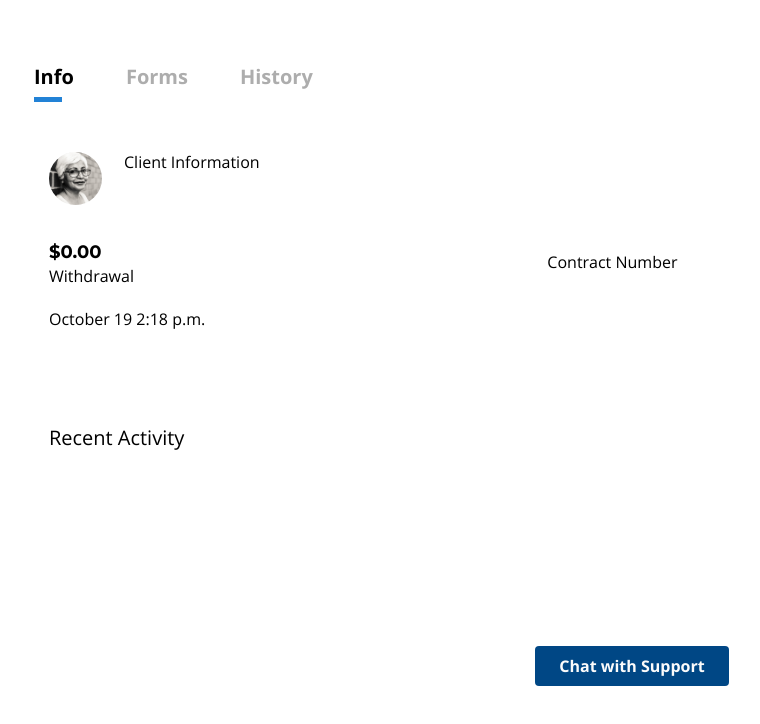
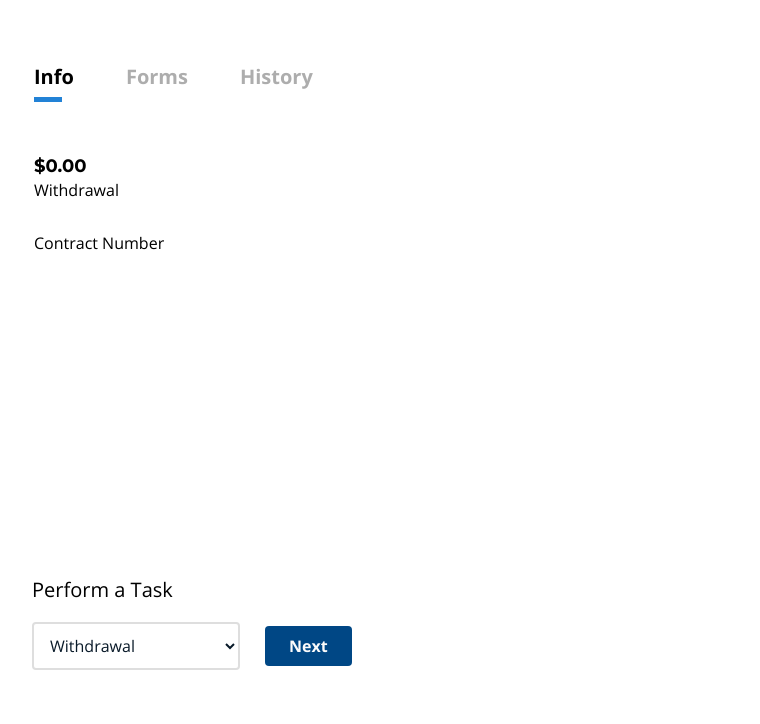
Before and after one commit to Dazzed/annuityprototype-fe, a Next.js app: page /contracts/components/rightNavContent in a window 1280 px wide. Shown: the top 724 px of the page, without its empty margins (8-768 px from the left). Built offline with nearby package versions, Linux system fonts and the light colour scheme.

Commit message:
added rightnav for ui update for contract page

```diff
--- a/pages/contracts/components/rightNavContent.js
+++ b/pages/contracts/components/rightNavContent.js
@@ -62,7 +62,7 @@ export default function RightNavContent(props) {
             role="tabpanel"
             aria-labelledby="pills-info-tab"
           >
-            <div className="row">
+            {/* <div className="row">
               <div className="col-lg-12 col-md-12 col-sm-12 col-12 align-self-center">
                 <div className="notifcation-section">
                   <div className="userPicSection-info">
@@ -73,38 +73,34 @@ export default function RightNavContent(props) {
                     <p>Client Information</p>
                   </div>
                   <div className="msg-contentsection">
-                    {/* <p>{notification.message}</p> */}
+                    {/* <p>{notification.message}</p>
                     <p></p>
                   </div>
                 </div>
               </div>
-            </div>
+            </div> */}
             <div className="row">
-              <div className="col-lg-5 col-md-5 col-sm-12 col-12 align-self-center">
+              <div className="col-lg-12 col-md-12 col-sm-12 col-12 align-self-center px-0">
                 <div className="client-information-section-info">
                   <h6>{numeral(contract.value).format("$0,0.00")}</h6>
                   <p>Withdrawal</p>
                 </div>
-              </div>
-              <div className="col-lg-7 col-md-7 col-sm-12 col-12 align-self-center">
                 <div className="client-information-section-info">
                   <h6>{contract.contract}</h6>
                   <p>Contract Number</p>
                 </div>
               </div>
             </div>
-            <div className="date-section-info">
-              <p>{format(new Date(), "MMMM d h:mm aaaa")}</p>
-            </div>
-            <br />
-            <br />
-            <br />
-            <br />
-            <div className="recent-activity-info">
-              <p>Recent Activity</p>
-            </div>
-            <div className="chat-support-info">
-              <button>Chat with Support</button>
+            <div className="performtask-section">
+              <div class="form-group form-custom-rightnav">
+                <label for="exampleFormControlSelect1">Perform a Task</label>
+                <select class="form-control" id="exampleFormControlSelect1">
+                  <option>Withdrawal</option>
+                  <option>Withdrawal</option>
+                  <option>Withdrawal</option>
+                </select>
+                <button>Next</button>
+              </div>
             </div>
           </div>
           <div
--- a/styles/globals.css
+++ b/styles/globals.css
@@ -1771,6 +1771,56 @@ li {
   margin-bottom: 0;
 }
 
+.performtask-section {
+  position: absolute;
+  bottom: 10px;
+  left: 55px;
+}
+
+.form-custom-rightnav {}
+
+.form-custom-rightnav label {
+  display: block;
+  font-family: OpenSans-Regular;
+  font-style: normal;
+  font-weight: normal;
+  font-size: 20px;
+  line-height: 125%;
+  color: #000;
+  margin-bottom: 20px;
+  text-align: left;
+}
+
+.form-custom-rightnav select {
+  width: 208px;
+  height: 48px;
+  display: inline-block;
+  font-family: OpenSans-Regular;
+  font-style: normal;
+  font-weight: normal;
+  font-size: 16px;
+  line-height: 24px;
+  color: #091A29;
+  border: 2px solid #DEDEDE;
+  box-sizing: border-box;
+  border-radius: 4px;
+}
+
+.form-custom-rightnav button {
+  background: #004785;
+  border-radius: 4px;
+  border: none;
+  font-family: OpenSans-Bold;
+  font-style: normal;
+  font-weight: bold;
+  font-size: 16px;
+  line-height: 24px;
+  color: #FBFBFB;
+  height: 40px;
+  padding: 4px 24px;
+  margin-left: 25px;
+}
+
 @media screen and (min-width: 1441px) {
   .common-mr-pd {
     padding-left: 42px;
```
